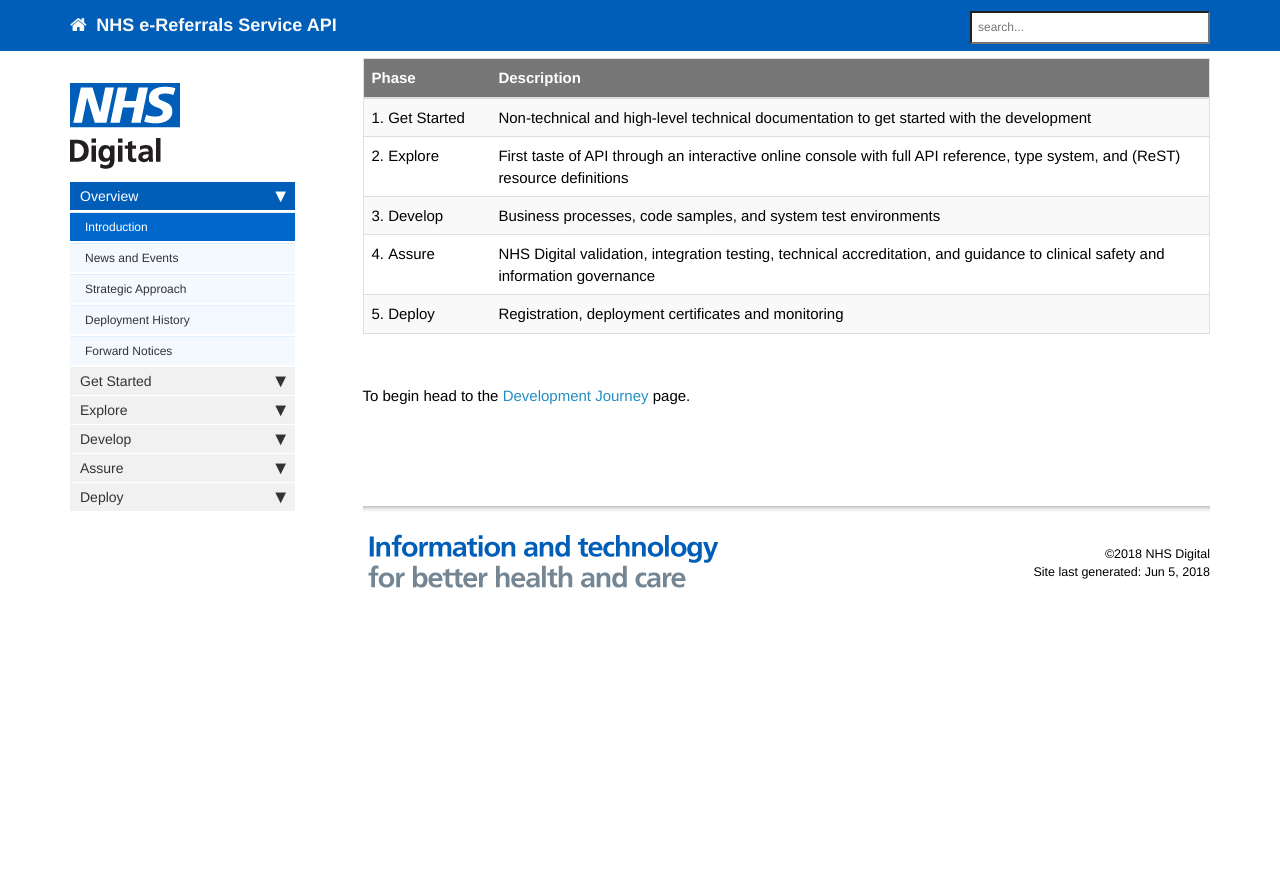
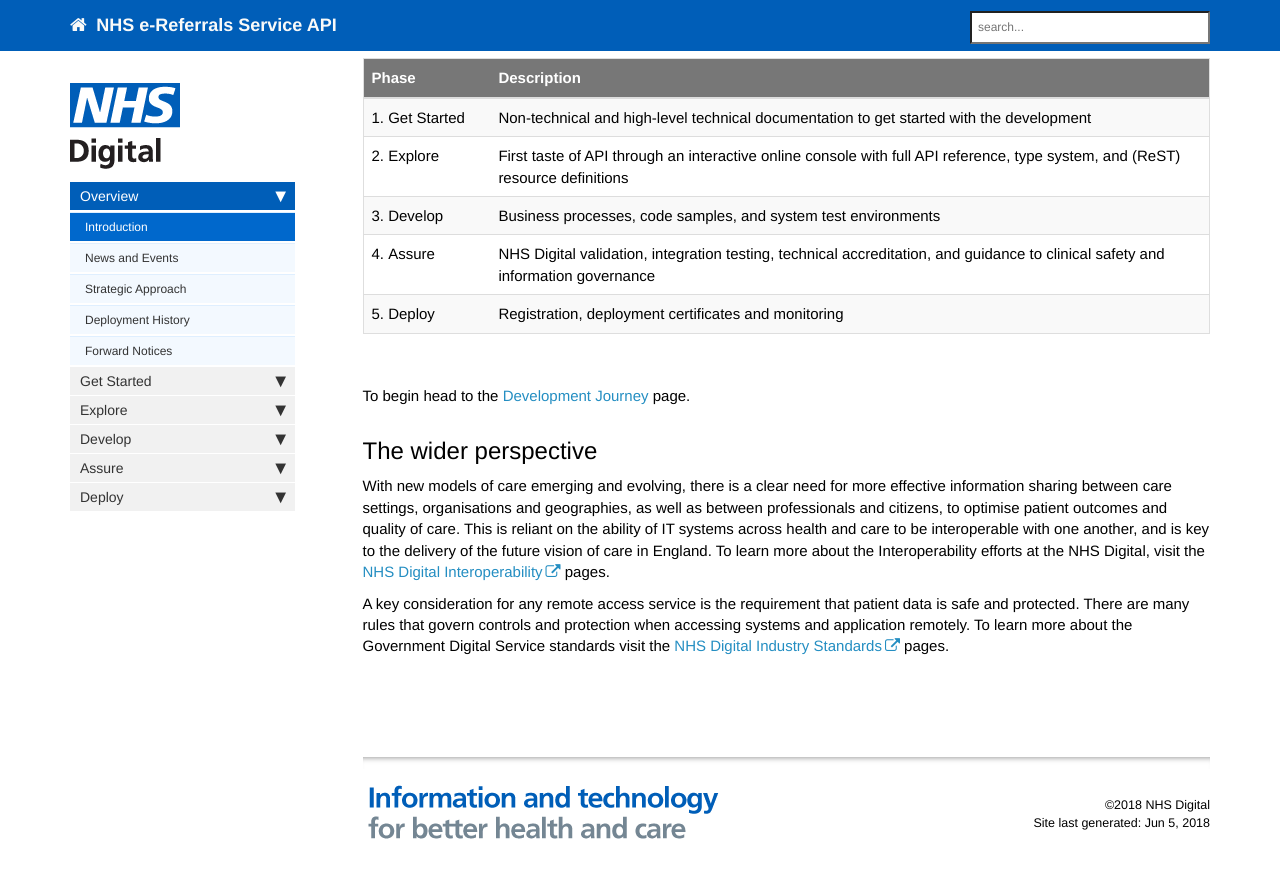
Before and after one commit to wurble369/websitetest, a Jekyll site: the page built from index.md, in a window 1280 px wide and 900 px high, scrolled down 783 px. Shown: the top 878 px of the window. Built offline with Jekyll 4.4.1, drawn with Linux system fonts in a browser that asks for light colours; nearby versions of some CDN libraries; comment, search, counter and statistics services are not loaded; before the commit the page ends 1433 px from its top, so only the background shows below that; some of the changed text lies outside the part shown.

Commit message:
Wider perspective

```diff
--- a/index.md
+++ b/index.md
@@ -32,3 +32,9 @@ A summary of the activities and the support material in each of the phases are a
 <p>&nbsp;</p>
 
 To begin head to the [Development Journey](getstarted_development_journey.html) page.
+
+## The wider perspective ##
+
+With new models of care emerging and evolving, there is a clear need for more effective information sharing between care settings, organisations and geographies, as well as between professionals and citizens, to optimise patient outcomes and quality of care. This is reliant on the ability of IT systems across health and care to be interoperable with one another, and is key to the delivery of the future vision of care in England. To learn more about the Interoperability efforts at the NHS Digital, visit the [NHS Digital Interoperability](https://www.england.nhs.uk/digitaltechnology/info-revolution/health-and-care-data/interoperability/) pages.
+
+A key consideration for any remote access service is the requirement that patient data is safe and protected. There are many rules that govern controls and protection when accessing systems and application remotely. To learn more about the Government Digital Service standards visit the [NHS Digital Industry Standards](https://digital.nhs.uk/services/health-and-social-care-network/hscn-technical-guidance/business-applications-guidance/industry-standards) pages.
```
Also changed, not shown: other parts of index.md (+1 -1 lines).
